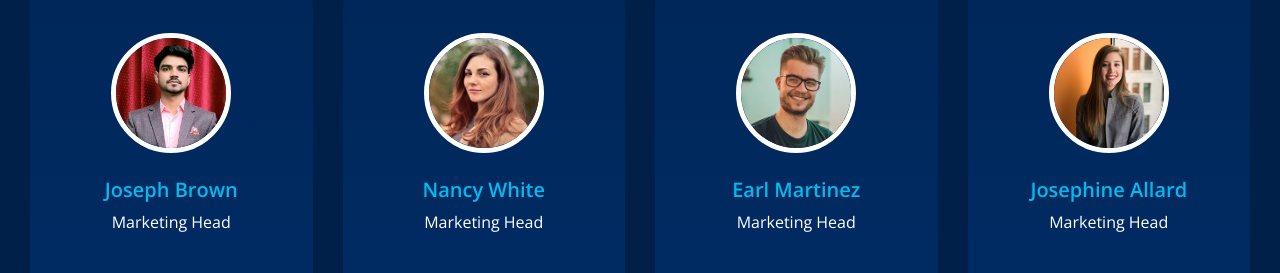
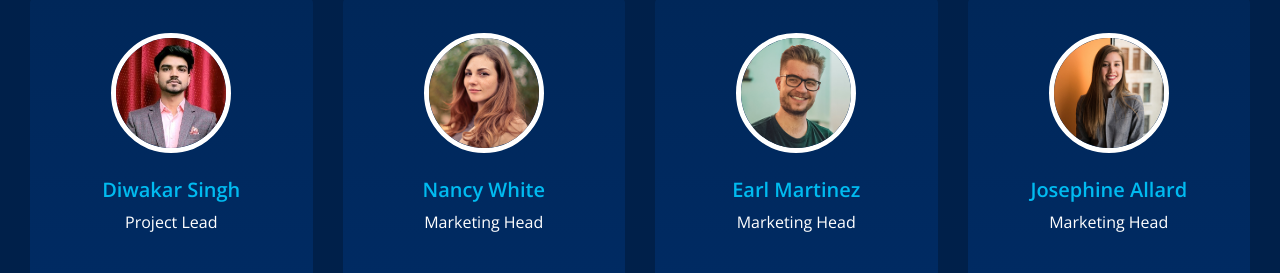
Before and after one commit to diwakarsingh1/finexo, a plain HTML site: page index.html in a window 1280 px wide. Shown: the part 3915-4188 px from the top of the page. Drawn offline with nearby package versions, Linux system fonts and the light colour scheme; some packages are replaced by stand-ins of ours.

Commit message:
image-change

```diff
--- a/index.html
+++ b/index.html
@@ -412,10 +412,10 @@
               </div>
               <div class="detail-box">
                 <h5>
-                  Joseph Brown
+                  Diwakar Singh
                 </h5>
                 <p>
-                  Marketing Head
+                  Project Lead
                 </p>
               </div>
               <div class="social_box">
```
